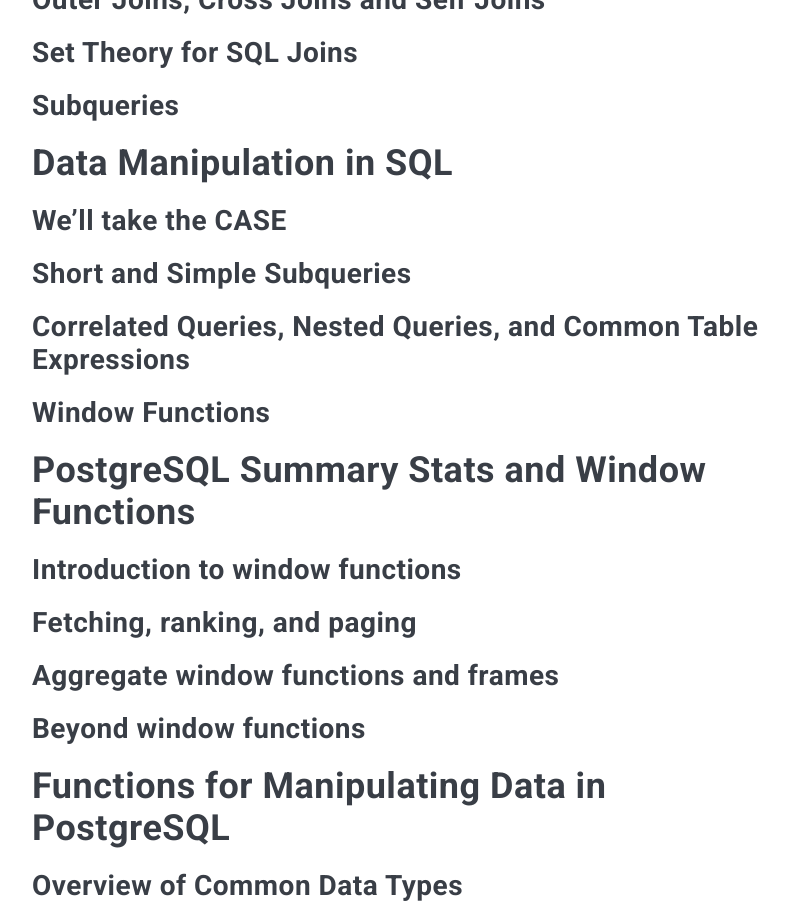
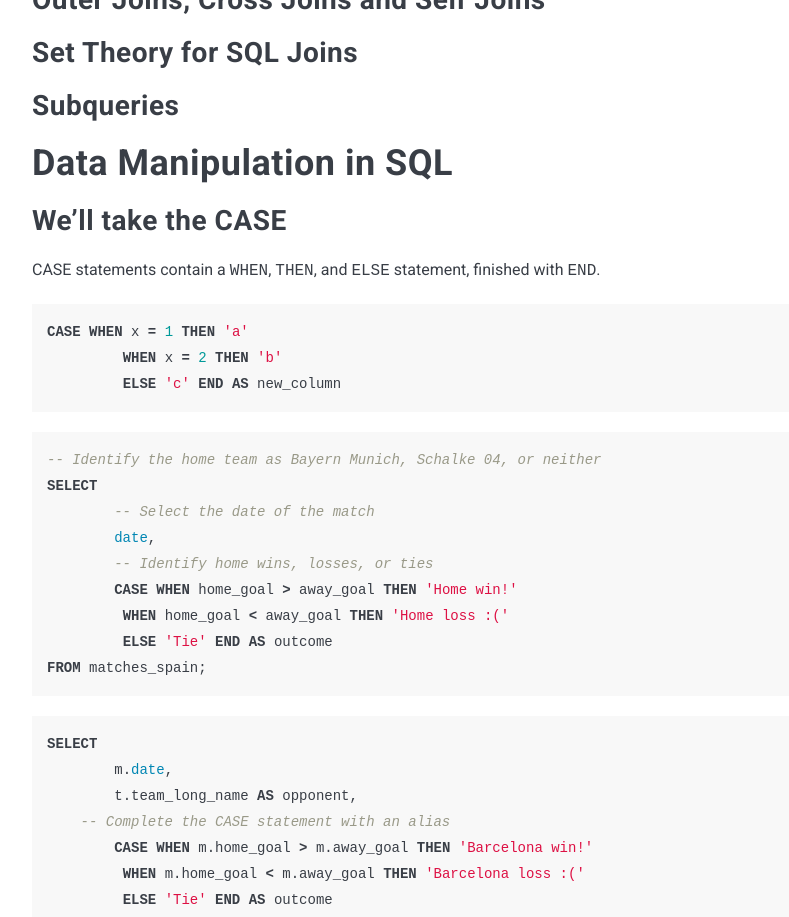
Before and after one commit to poi0905/poi0905.github.io, a Jekyll site: the page built from _posts/2022-11-01-datacamp-SQL-Fundamentals.markdown, in a window 1280 px wide and 1400 px high, scrolled down 3886 px. Shown: the top 917 px of the window, without its empty margins (228-1017 px from the left). Built offline with Jekyll 4.4.1, drawn with Linux system fonts in a browser that asks for light colours; nearby versions of some CDN libraries; comment, search, counter and statistics services are not loaded; some of the changed text lies outside the part shown.

Commit message:
20221105

```diff
--- a/_posts/2022-11-01-datacamp-SQL-Fundamentals.markdown
+++ b/_posts/2022-11-01-datacamp-SQL-Fundamentals.markdown
@@ -129,6 +129,42 @@
 # Data Manipulation in SQL
 
 ## We'll take the CASE
+
+CASE statements contain a `WHEN`, `THEN`, and `ELSE` statement, finished with `END`.
+
+{% highlight SQL %}
+CASE WHEN x = 1 THEN 'a'
+	 WHEN x = 2 THEN 'b'
+	 ELSE 'c' END AS new_column
+{% endhighlight %}
+
+{% highlight SQL %}
+-- Identify the home team as Bayern Munich, Schalke 04, or neither
+SELECT
+	-- Select the date of the match
+	date,
+	-- Identify home wins, losses, or ties
+	CASE WHEN home_goal > away_goal THEN 'Home win!'
+    	 WHEN home_goal < away_goal THEN 'Home loss :('
+         ELSE 'Tie' END AS outcome
+FROM matches_spain;
+{% endhighlight %}
+
+{% highlight SQL %}
+SELECT
+	m.date,
+	t.team_long_name AS opponent,
+    -- Complete the CASE statement with an alias
+	CASE WHEN m.home_goal > m.away_goal THEN 'Barcelona win!'
+         WHEN m.home_goal < m.away_goal THEN 'Barcelona loss :('
+         ELSE 'Tie' END AS outcome
+FROM matches_spain AS m
+LEFT JOIN teams_spain AS t
+ON m.awayteam_id = t.team_api_id
+-- Filter for Barcelona as the home team
+WHERE m.hometeam_id = 8634;
+{% endhighlight %}
+
 ## Short and Simple Subqueries
 ## Correlated Queries, Nested Queries, and Common Table Expressions
 ## Window Functions
```
